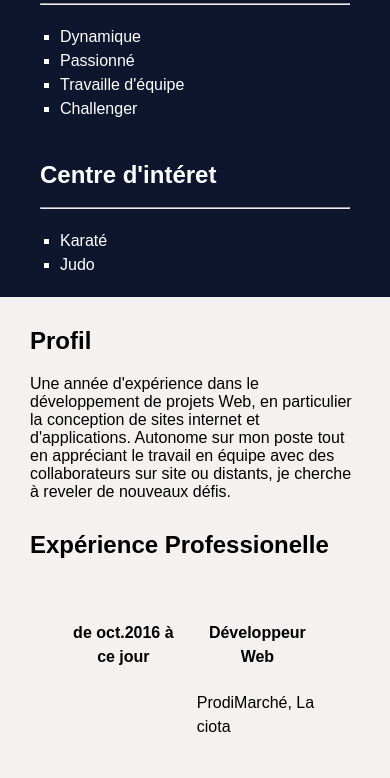
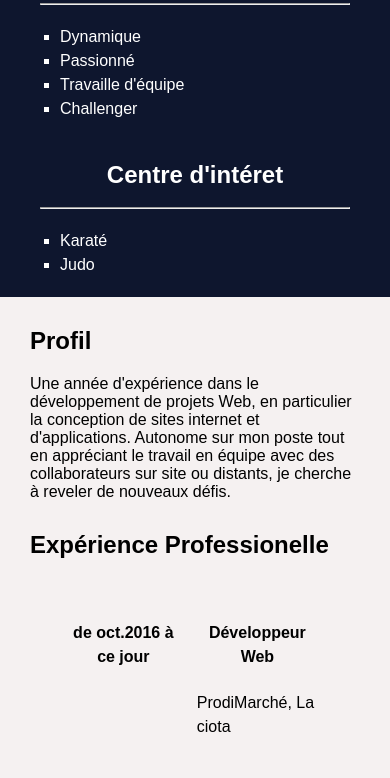
Before and after one commit to Ekoleleibrahim/Identity_online-Ekolelechadrack, a plain HTML site: page index.html in a window 390 px wide. Shown: the part 790-1568 px from the top of the page. Drawn offline with Linux system fonts and the light colour scheme.

Commit message:
diminution des marges et centrer les titres

```diff
--- a/style.css
+++ b/style.css
@@ -4,7 +4,8 @@
 }
 
 body{
-    width: 100%;
+    width: auto;
+    box-sizing: border-box;
     font-family: sans-serif;
     display: flex;
     flex-direction: row;
@@ -243,4 +244,12 @@ td.table2{
 
 
     }
+
+    h2{
+        text-align: center;
+    }
+
+    td.table2{
+        padding: 20px;
+    }
 }
```
